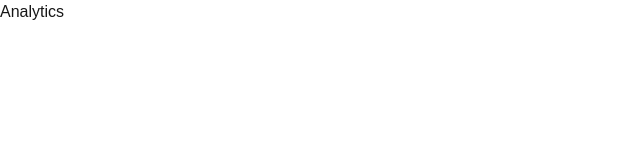
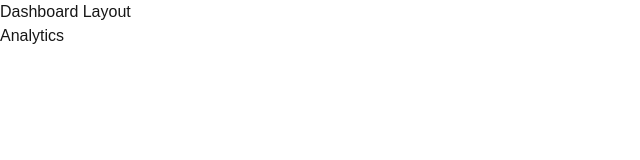
Before and after one commit to oshada-rashmika/nextjs, a Next.js app: page /dashboard/analytics in a window 1280 px wide. Shown: the top 160 px of the page, without its empty margins (0-640 px from the left). Built offline with nearby package versions, Linux system fonts and the light colour scheme.

Commit message:
feat: add shared dashboard layout with children wrapper

```diff
--- /dev/null
+++ b/app/dashboard/layout.tsx
@@ -0,0 +1,12 @@
+import React from 'react'
+
+const layout = ({children}: {children: React.ReactNode}) => {
+  return (
+    <div>
+        <h1>Dashboard Layout</h1>
+        {children}
+    </div>
+  )
+}
+
+export default layout
--- a/app/layout.tsx
+++ b/app/layout.tsx
@@ -27,7 +27,9 @@
       lang="en"
       className={`${geistSans.variable} ${geistMono.variable} h-full antialiased`}
     >
-      <body className="min-h-full flex flex-col">{children}</body>
+      <body className="min-h-full flex flex-col">
+        {children}
+      </body>
     </html>
   );
 }
```
